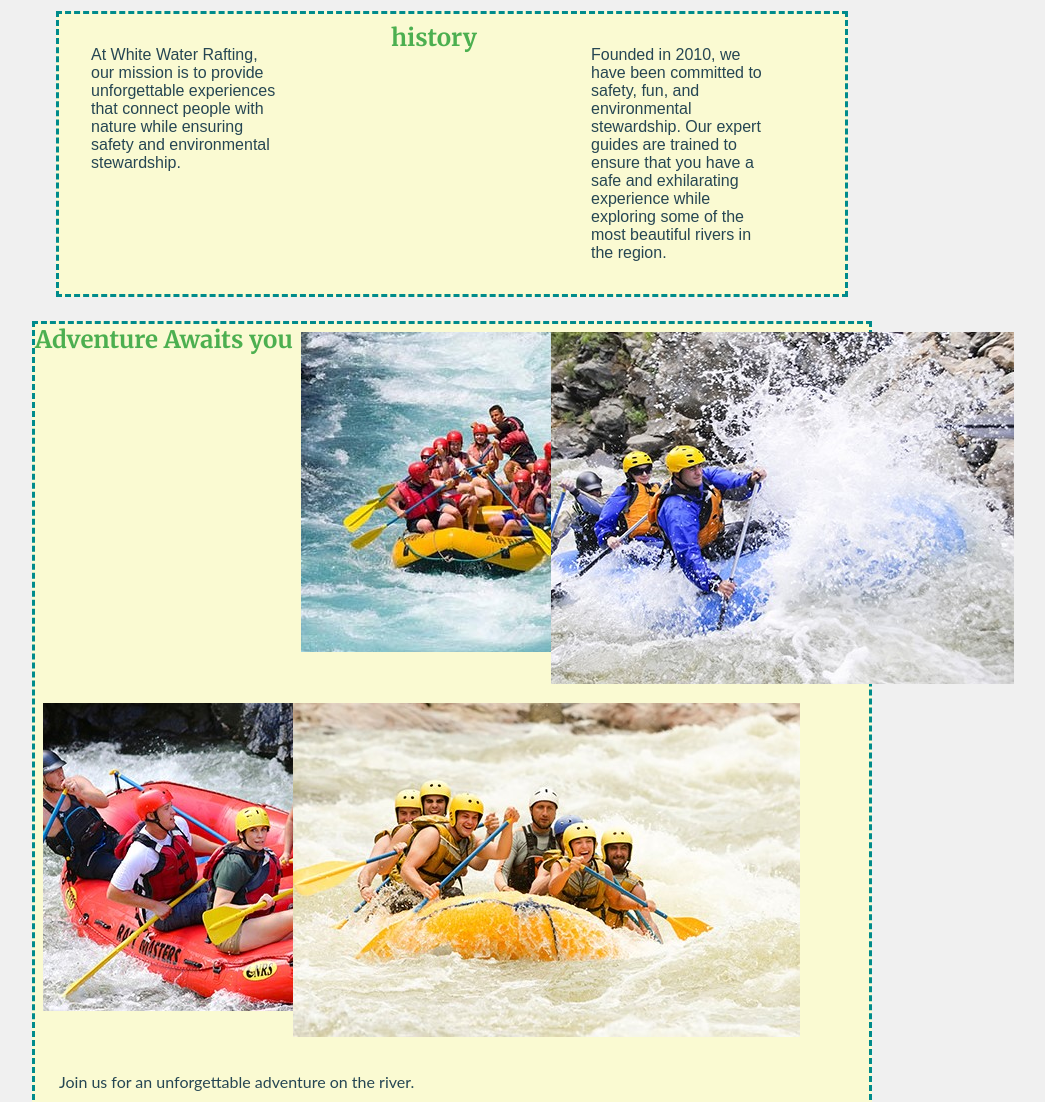
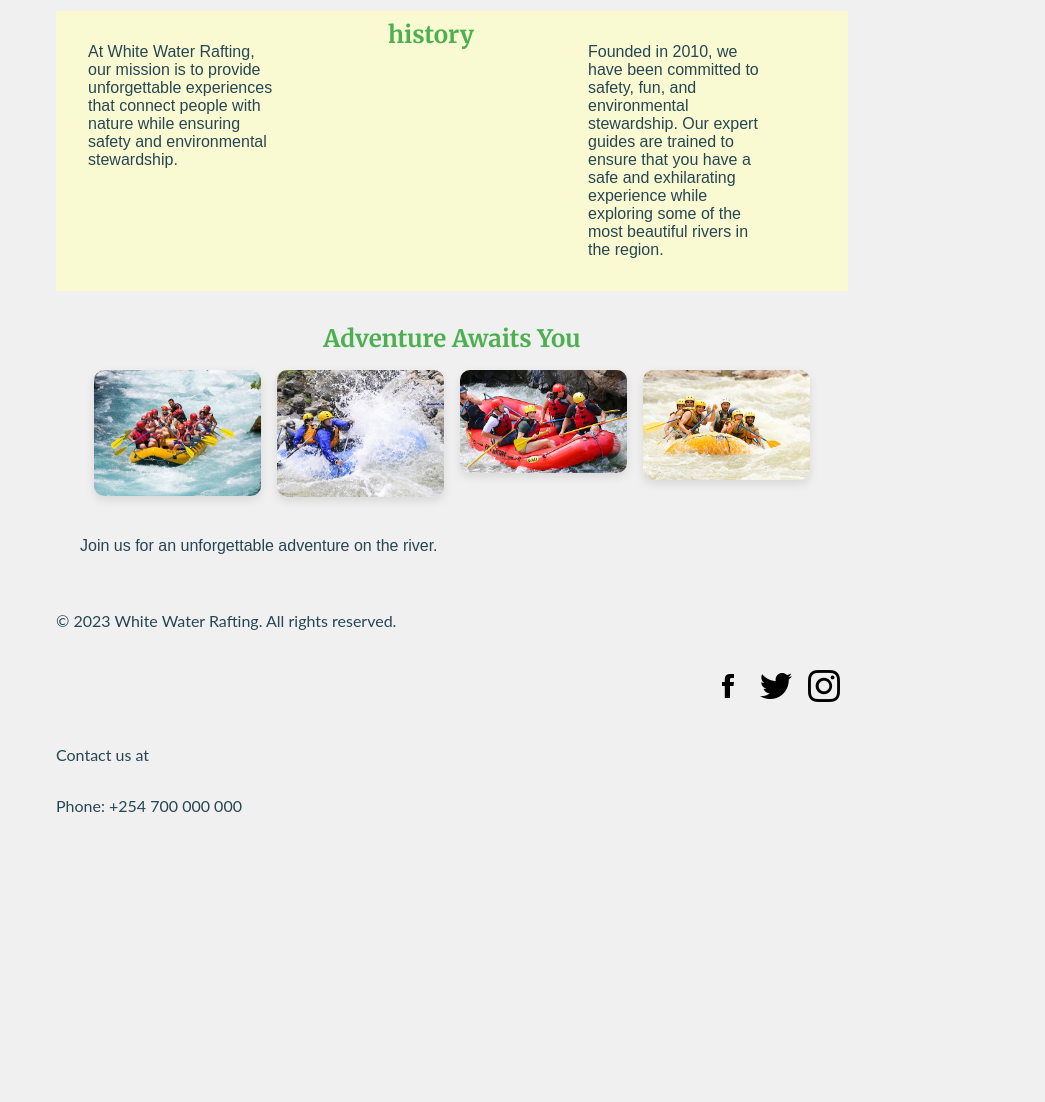
Before and after one commit to wangubawayne/wdd1302, a plain HTML site: page wwr/about.html in a window 1280 px wide. Shown: the part 1091-2193 px from the top of the page, without its empty margins (188-1233 px from the left). After the commit the page ends 1930 px from the top, so only its background shows below. Drawn offline with Linux system fonts and the light colour scheme.

Commit message:
second commit

```diff
--- a/wwr/about.html
+++ b/wwr/about.html
@@ -43,27 +43,28 @@
                 <p>Founded in 2010, we have been committed to safety, fun, and environmental stewardship. Our expert guides are trained to ensure that you have a safe and exhilarating experience while exploring some of the most beautiful rivers in the region.</p>
                 </div>
         </section>
-        <section1>
-            <div class="flex-container">
-            <h2>Adventure Awaits you</h2>
-           <div class="flex-item">
-            <img src="images/rafting2.jpg" alt="norther river rafting">
-           </div>
-           <div class="flex-item">
-            <img src="images/rafting4.jpg" alt="southern river rafting">
-           </div>
-           <div class="flex-item">
-            <img src="images/rafting5.jpg" alt="western river rafting">
-           </div>
-           <div class="flex-item">
-            <img src="images/rafting6.jpg" alt="eastern river rafting">
-           </div>
-            <p>Join us for an unforgettable adventure on the river.</p>
-        </section1>
+        <section class="adventure-section">
+  <h2>Adventure Awaits You</h2>
+  <div class="adventure-row">
+    <div class="image-box">
+      <img src="images/rafting2.jpg" alt="Northern river rafting">
+    </div>
+    <div class="image-box">
+      <img src="images/rafting4.jpg" alt="Southern river rafting">
+    </div>
+    <div class="image-box">
+      <img src="images/rafting5.jpg" alt="Western river rafting">
+    </div>
+    <div class="image-box">
+      <img src="images/rafting6.jpg" alt="Eastern river rafting">
+    </div>
+  </div>
+  <p>Join us for an unforgettable adventure on the river.</p>
+</section>
     </main>
     <footer>
         <p>&copy; 2023 White Water Rafting. All rights reserved.</p>
-        <div class="social-media">
+        <div class="social-icons">
             <a href="#"><img src="images/facebook.webp" alt="Facebook"></a>
             <a href="#"><img src="images/Twitter.webp" alt="Twitter"></a>
             <a href="#"><img src="images/instagram.webp" alt="Instagram"></a>
--- a/wwr/styles/rafting.css
+++ b/wwr/styles/rafting.css
@@ -42,11 +42,23 @@ nav,p,section,article{
     padding: 8px;
 
 }
-.social-icons a{
-    text-decoration: none;
-    color: var(--accent1-color);
-    margin-right: 10px;
+.social-icons {
+  display: flex;
+  justify-content: flex-end; /* 👈 Aligns to right */
+  gap: 1rem;
+  padding: 1rem 2rem;
 }
+
+.social-icons a img {
+  width: 32px;
+  height: 32px;
+  transition: transform 0.2s ease-in-out;
+}
+
+.social-icons a img:hover {
+  transform: scale(1.1);
+}
+
 .hero{
     position: relative;
 }
@@ -112,18 +124,21 @@ h2{
 }
 section{
     font-family: acme, sans-serif
+
 }
 .flex-container {
-    border: 3px dashed darkcyan;
+    border: 3px line darkcyan;
     background-color: lightgoldenrodyellow;
     display: flex;
     flex-wrap: wrap;
+
 }
 .flex-item {
     width: 250px;
     padding: 0.5rem;
     margin: 1rem
     color:#333;
+    position: relative;
     border:1px solid rgd(0 0 0 / 20%)
 }
 
@@ -142,3 +157,25 @@ h2{ align-items: center;
     justify-content: center ;
 
 }
+.adventure-row {
+    display: flex;
+    flex-wrap: nowrap;         /* Keeps them in a single row */
+    justify-content: center;   /* Centers the row */
+    gap: 1rem;
+    overflow-x: auto;          /* Enables scroll if images are too many */
+    padding: 1rem;
+}
+
+.image-box {
+    flex: 0 0 22%;              /* Each image box takes up ~22% of the width */
+    max-width: 22%;
+}
+
+.image-box img {
+    width: 100%;
+    height: auto;
+    object-fit: cover;
+    border-radius: 10px;
+    box-shadow: 0 4px 10px rgba(0, 0, 0, 0.1);
+    display: block;
+}
```
